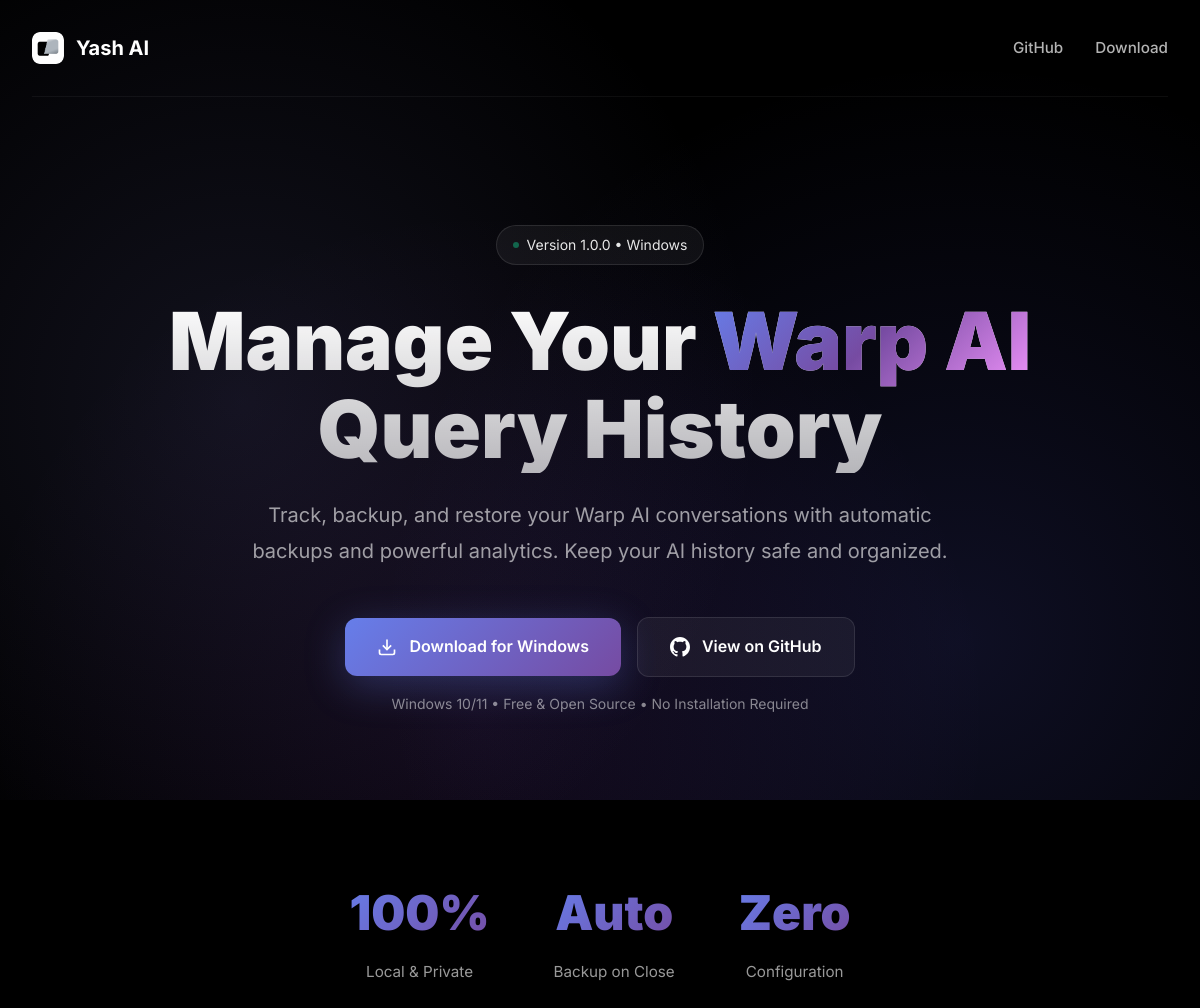
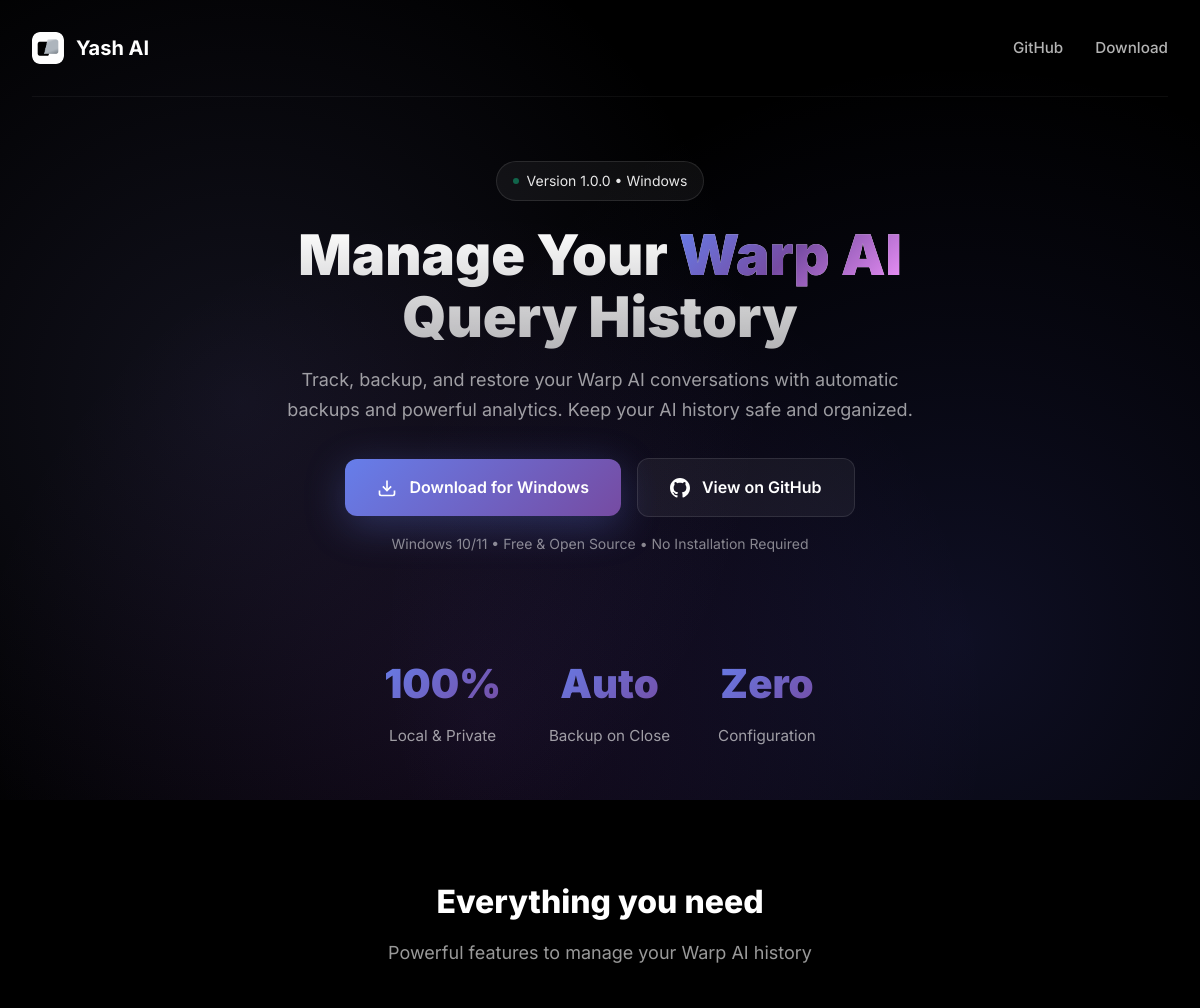
Before and after one commit to InfofriyendsTechnology/Yash-AI, an Electron app: page public/index.html in a window 1200 px wide. Shown: the top 1008 px of the page. Drawn offline with Linux system fonts and the light colour scheme.

Commit message:
Make landing page more compact
- Reduced hero section padding (8rem to 4rem)
- Smaller heading sizes (5rem to 3.5rem)
- Tighter spacing between elements
- Fits better in viewport
- More modern, compact look like Cursor AI

Co-Authored-By: Warp <agent@warp.dev>

```diff
--- a/public/index.html
+++ b/public/index.html
@@ -86,7 +86,7 @@
 
     .hero {
       text-align: center;
-      padding: 8rem 0 6rem;
+      padding: 4rem 0 3rem;
     }
 
     .hero-badge {
@@ -98,7 +98,7 @@
       border: 1px solid rgba(255, 255, 255, 0.1);
       border-radius: 50px;
       font-size: 0.875rem;
-      margin-bottom: 2rem;
+      margin-bottom: 1.5rem;
       color: rgba(255, 255, 255, 0.9);
     }
 
@@ -116,10 +116,10 @@
     }
 
     h1 {
-      font-size: clamp(2.5rem, 8vw, 5rem);
+      font-size: clamp(2rem, 6vw, 3.5rem);
       font-weight: 900;
       line-height: 1.1;
-      margin-bottom: 1.5rem;
+      margin-bottom: 1rem;
       background: linear-gradient(to bottom, #ffffff, rgba(255, 255, 255, 0.7));
       -webkit-background-clip: text;
       -webkit-text-fill-color: transparent;
@@ -134,11 +134,11 @@
     }
 
     .hero-description {
-      font-size: 1.25rem;
+      font-size: 1.125rem;
       color: rgba(255, 255, 255, 0.6);
-      max-width: 700px;
-      margin: 0 auto 3rem;
-      line-height: 1.8;
+      max-width: 650px;
+      margin: 0 auto 2rem;
+      line-height: 1.7;
     }
 
     .cta-buttons {
@@ -193,8 +193,8 @@
     .stats {
       display: flex;
       justify-content: center;
-      gap: 4rem;
-      padding: 4rem 0;
+      gap: 3rem;
+      padding: 3rem 0 4rem;
       flex-wrap: wrap;
     }
 
@@ -203,7 +203,7 @@
     }
 
     .stat-number {
-      font-size: 3rem;
+      font-size: 2.5rem;
       font-weight: 900;
       background: linear-gradient(135deg, #667eea 0%, #764ba2 100%);
       -webkit-background-clip: text;
@@ -218,18 +218,18 @@
     }
 
     .features {
-      padding: 6rem 0;
+      padding: 4rem 0;
     }
 
     .section-header {
       text-align: center;
-      margin-bottom: 4rem;
+      margin-bottom: 3rem;
     }
 
     .section-header h2 {
-      font-size: 2.5rem;
+      font-size: 2rem;
       font-weight: 800;
-      margin-bottom: 1rem;
+      margin-bottom: 0.75rem;
     }
 
     .section-header p {
@@ -287,8 +287,8 @@
 
     footer {
       border-top: 1px solid rgba(255, 255, 255, 0.05);
-      padding: 3rem 0;
-      margin-top: 6rem;
+      padding: 2.5rem 0;
+      margin-top: 4rem;
     }
 
     .footer-content {
@@ -336,10 +336,10 @@
     }
 
     @media (max-width: 768px) {
-      h1 { font-size: 2.5rem; }
-      .hero { padding: 4rem 0 3rem; }
+      h1 { font-size: 2rem; }
+      .hero { padding: 3rem 0 2rem; }
       .features-grid { grid-template-columns: 1fr; }
-      .stats { gap: 2rem; }
+      .stats { gap: 2rem; padding: 2rem 0 3rem; }
       .footer-content { flex-direction: column; text-align: center; }
       .nav-links { display: none; }
     }
```
